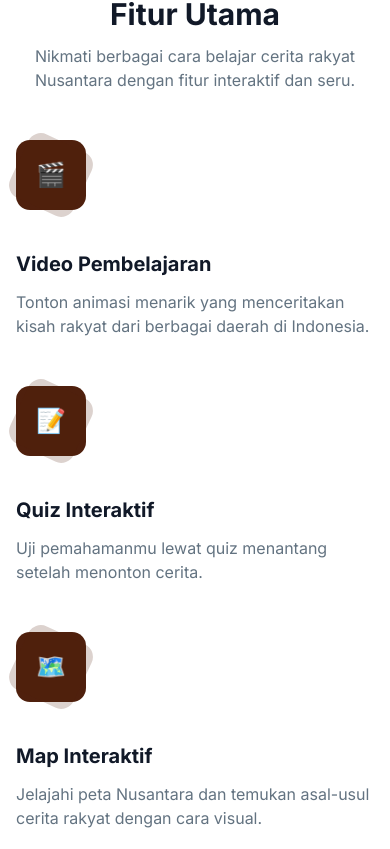
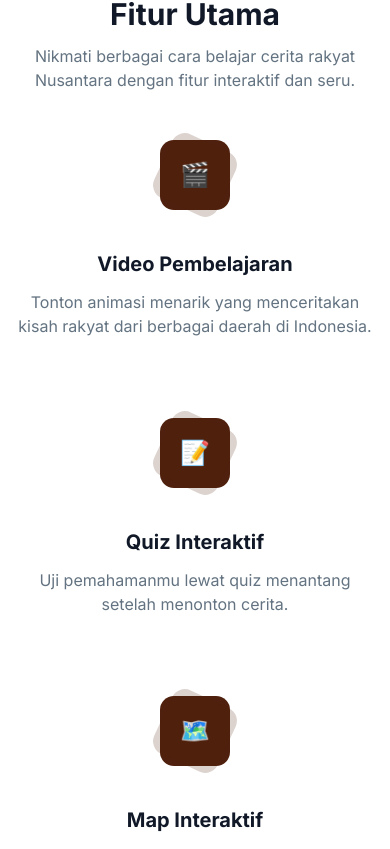
Before and after one commit to badzlan/cerita-budaya, a Next.js app: page / in a window 390 px wide. Shown: the part 895-1744 px from the top of the page. Built offline with nearby package versions, Linux system fonts and the light colour scheme.

Commit message:
fix features on mobile appearance

```diff
--- a/src/components/Features.jsx
+++ b/src/components/Features.jsx
@@ -15,13 +15,13 @@ export default function Features({ items }) {
             <div className="-mx-4 flex flex-wrap">
                {items.map((feature, index) => (
                   <div key={index} className="w-full px-4 md:w-1/2 lg:w-1/4">
-                     <div className="group mb-12">
+                     <div className="group mb-12 flex md:block flex-col items-center">
                         <div className="relative z-10 mb-10 flex h-[70px] w-[70px] items-center justify-center rounded-[14px] bg-primary text-2xl">
                            {feature.icon}
                            <span className="absolute left-0 top-0 -z-[1] mb-8 flex h-[70px] w-[70px] rotate-[25deg] items-center justify-center rounded-[14px] bg-primary bg-opacity-20 duration-300 group-hover:rotate-45"></span>
                         </div>
                         <h4 className="mb-3 text-xl font-bold text-dark">{feature.title}</h4>
-                        <p className="mb-8 text-body-color lg:mb-9">{feature.desc}</p>
+                        <p className="mb-8 text-body-color lg:mb-9 text-center md:text-start">{feature.desc}</p>
                      </div>
                   </div>
                ))}
```
Also changed, not shown: src/components/QuizComponent.jsx (+1 -1 lines).
